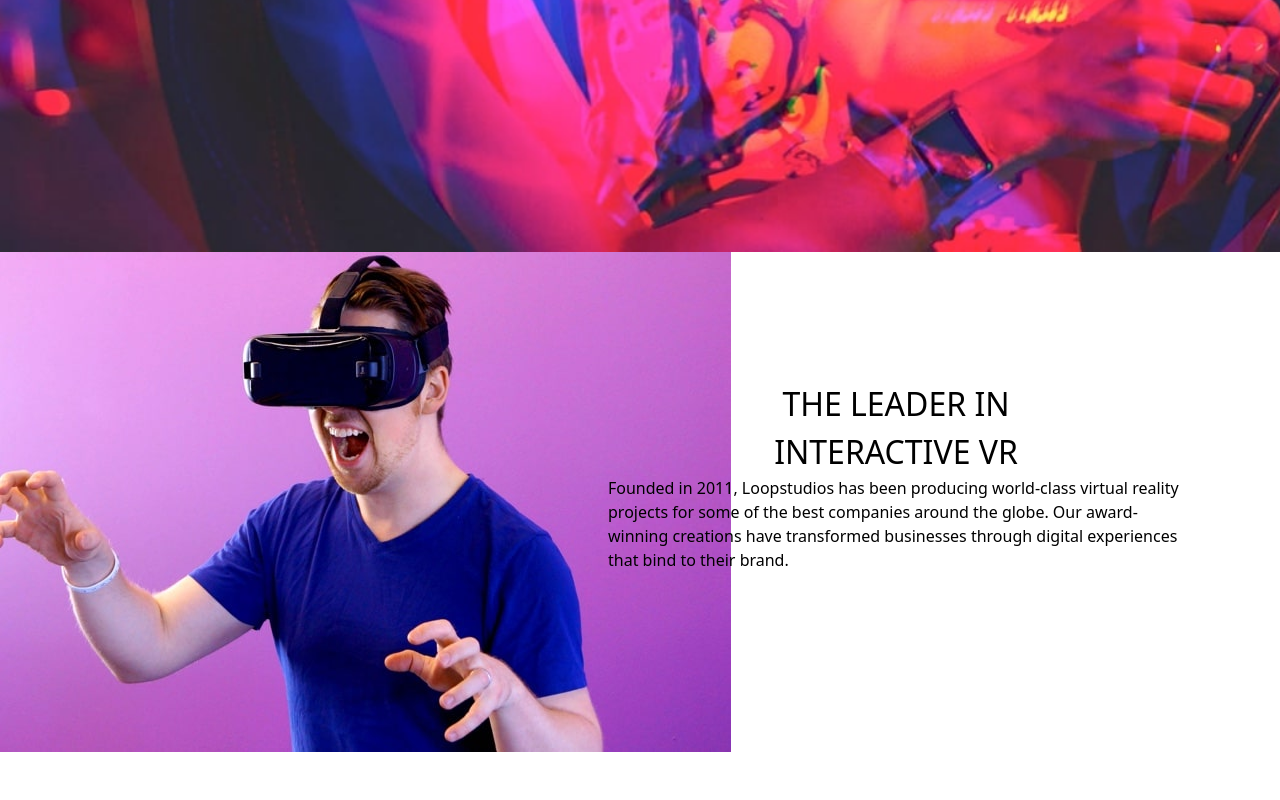
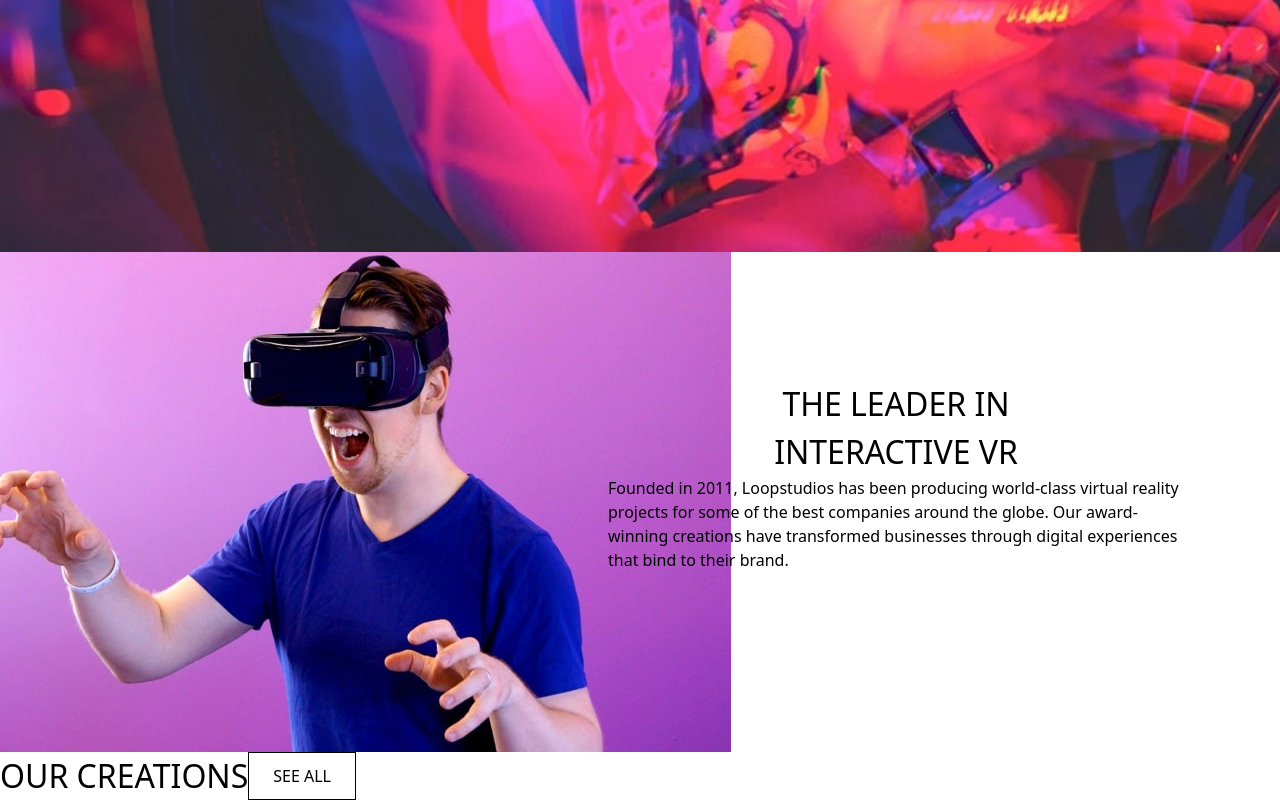
Before and after one commit to noklash/vite-7, a React (Vite) app in the folder my-project/: page / in a window 1280 px wide. Shown: the part 548-1348 px from the top of the page. Before the commit the page ends 1300 px from the top, so only its background shows below. Built offline with nearby package versions, Linux system fonts and the light colour scheme.

Commit message:
created two arrays, one for desktop and one for mobile images

```diff
--- /dev/null
+++ b/my-project/src/Gallery.jsx
@@ -0,0 +1,29 @@
+import React from "react";
+import MobileCuriosity from "./images/mobile/image-curiosity.jpg";
+import MobileDeepEarth from "./images/mobile/image-deep-earth.jpg";
+import MoblieFisheye from "./images/mobile/image-fisheye.jpg";
+import MobileFromAbove from "./images/mobile/image-from-above.jpg";
+import MobileGrid from "./images/mobile/image-grid.jpg";
+import MobileNightArcade from "./images/mobile/image-night-arcade.jpg";
+import MobilePocket from "./images/mobile/image-pocket-borealis.jpg";
+import MobileSoccerTeam from "./images/mobile/image-soccer-team.jpg";
+import DesktopCuriosity from "./images/desktop/image-curiosity.jpg";
+import DesktopDeepEarth from "./images/desktop/image-deep-earth.jpg";
+import DesktopFisheye from "./images/desktop/image-fisheye.jpg";
+import DesktopFromAbove from "./images/desktop/image-from-above.jpg";
+import DesktopGrid from "./images/desktop/image-grid.jpg";
+import DesktopNightArcade from "./images/desktop/image-night-arcade.jpg";
+import DesktopPocket from "./images/desktop/image-pocket-borealis.jpg";
+import DesktopSoccerTeam from "./images/desktop/image-soccer-team.jpg";
+
+export default function Gallery(props){
+// ARRANGED THE DESTOP AND MOBILE IMAGES IN AN ARRAY
+    const imagesMobile = [MobileCuriosity, MobileDeepEarth, MoblieFisheye, MobileFromAbove, MobileGrid, MobileNightArcade, MobilePocket, MobileSoccerTeam]
+    const imagesDesktop = [DesktopCuriosity, DesktopDeepEarth, DesktopFisheye, DesktopFromAbove, DesktopGrid, DesktopNightArcade, DesktopPocket, DesktopSoccerTeam]
+
+    return(
+        <div>
+
+        </div>
+    )
+}
--- a/my-project/src/index.css
+++ b/my-project/src/index.css
@@ -102,8 +102,22 @@ height: 100vh;
     text-align: center;
 }
 
+.all{
+    border: 1px solid black;
+    padding: 0.6rem 1.5rem;
+
+}
+
+.creation-h{
+    font-size: 2rem;
+    font-weight: 400;
+}
+
+.creation--head{
+    display: block;
+}
 @media(min-width:470px){
-   .page--body{
+   .interactive{
     display: flex;
    }
    .img-container{
@@ -120,4 +134,14 @@ height: 100vh;
     font-weight: 400;
     text-align: center;
 }
+    .all{
+    border: 1px solid black;
+    padding: 0.6rem 1.5rem;
+
 }
+
+.creation--head{
+    display: flex;
+}
+
+}
--- a/my-project/src/page.jsx
+++ b/my-project/src/page.jsx
@@ -1,6 +1,8 @@
 import React from "react";
 import MobileInteractive from './images/mobile/image-interactive.jpg';
 import DesktopInteractive from './images/desktop/image-interactive.jpg';
+import Gallery from "./Gallery";
+
 
 export default function Page(){
 
@@ -13,6 +15,7 @@ export default function Page(){
     return (
 
         <div className="page--body m-10">
+            <div className="interactive">
             <div className="img-container">
                 <img src={picture} className="" />
             </div>
@@ -23,7 +26,17 @@ export default function Page(){
                     creations have transformed businesses through digital experiences that bind
                     to their brand.</p>
             </div>
+            </div>
 
-        </div>
+            <div className="creations mt-8">
+                <div className="creation--head">
+                    <h2 className="mr-auto creation-h">OUR CREATIONS</h2>
+                    <button className="all">SEE ALL</button>
+                </div>
+            </div>
+
+            <Gallery screen={screen}/>
+            </div>
+
     )
 }
```
